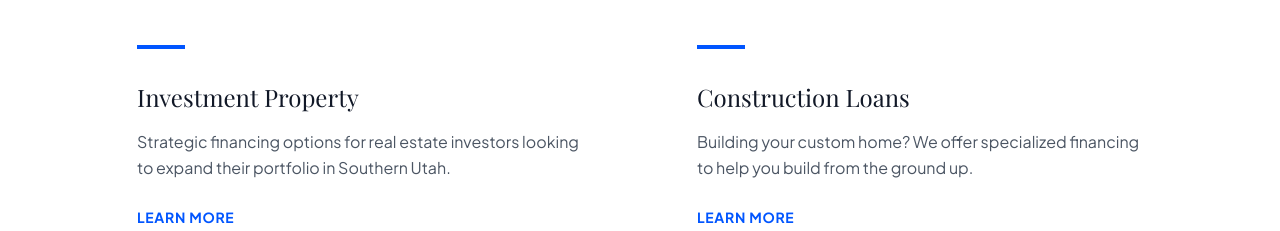
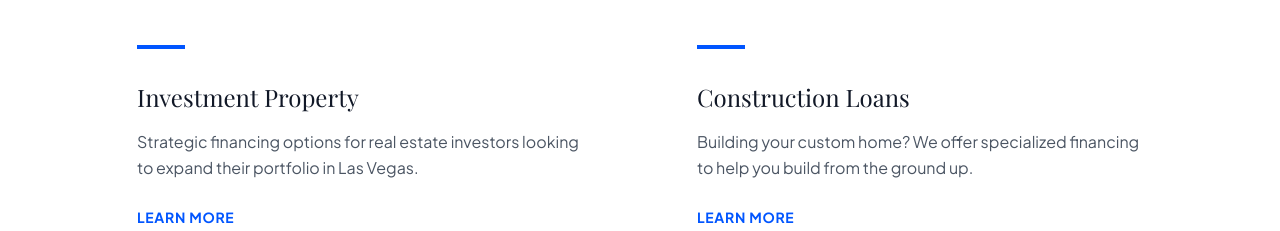
Before and after one commit to astraluxeindustries/troy-weatherly, a React (Vite) app in the folder mortgage-clients/: page / in a window 1280 px wide. Shown: the part 2760-2991 px from the top of the page. Built offline with nearby package versions, Linux system fonts and the light colour scheme; a web font is replaced by a local one.

Commit message:
Update constants.ts

```diff
--- a/mortgage-clients/constants.ts
+++ b/mortgage-clients/constants.ts
@@ -64,7 +64,7 @@ export const SERVICES: ServiceItem[] = [
   },
   {
     title: "Investment Property",
-    description: "Strategic financing options for real estate investors looking to expand their portfolio in Southern Utah."
+    description: "Strategic financing options for real estate investors looking to expand their portfolio in Las Vegas."
   },
   {
     title: "Construction Loans",
```
